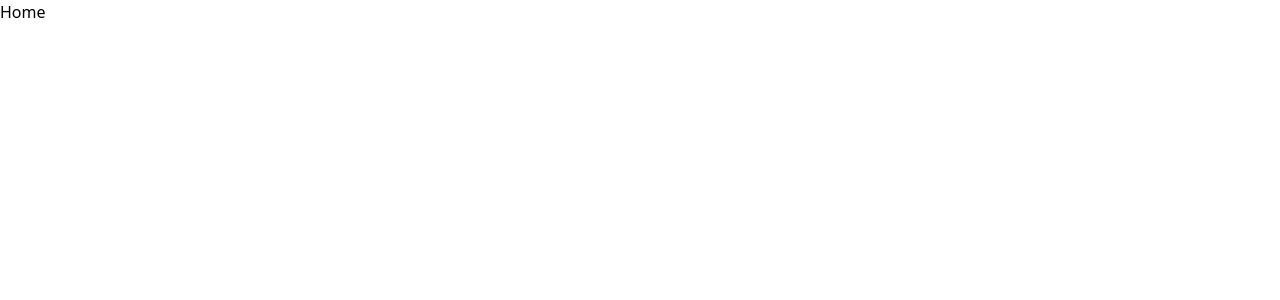
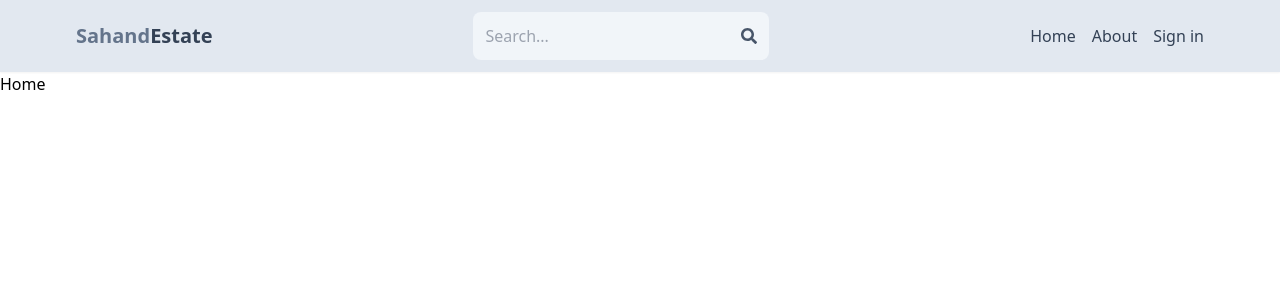
Before and after one commit to VuHuyQuang278/MERN-Real-Estate-Marketplace, a React (Vite) app in the folder client/: page / in a window 1280 px wide. Shown: the top 300 px of the page. Built offline with nearby package versions, Linux system fonts and the light colour scheme.

Commit message:
Create Header component

```diff
--- a/client/package.json
+++ b/client/package.json
@@ -12,6 +12,7 @@
   "dependencies": {
     "react": "^18.3.1",
     "react-dom": "^18.3.1",
+    "react-icons": "^5.2.1",
     "react-router-dom": "^6.24.1"
   },
   "devDependencies": {
--- a/client/src/App.jsx
+++ b/client/src/App.jsx
@@ -6,10 +6,12 @@
 import SignUp from "./pages/SignUp";
 import About from "./pages/About";
 import Profile from "./pages/Profile";
+import Header from "./components/Header";
 
 export default function App() {
   return (
     <BrowserRouter>
+      <Header />
       <Routes>
         <Route path="/" element={<Home />} />
         <Route path="/sign-in" element={<SignIn />} />
--- /dev/null
+++ b/client/src/components/Header.jsx
@@ -0,0 +1,40 @@
+import { FaSearch } from "react-icons/fa";
+import { Link } from "react-router-dom";
+
+export default function Header() {
+  return (
+    <header className="bg-slate-200 shadow-sm ">
+      <div className="flex justify-between items-center max-w-6xl mx-auto p-3">
+        <Link to="/">
+          <h1 className="font-bold text-sm sm:text-xl flex flex-wrap">
+            <span className="text-slate-500">Sahand</span>
+            <span className="text-slate-700">Estate</span>
+          </h1>
+        </Link>
+        <form className="bg-slate-100 p-3 rounded-lg flex items-center">
+          <input
+            type="text"
+            placeholder="Search..."
+            className="bg-transparent focus:outline-none w-24 sm:w-64"
+          />
+          <FaSearch className="text-slate-600" />
+        </form>
+        <ul className="flex gap-4">
+          <Link to="/">
+            <li className="hidden sm:inline text-slate-700 hover:underline">
+              Home
+            </li>
+          </Link>
+          <Link to="/about">
+            <li className="hidden sm:inline text-slate-700 hover:underline">
+              About
+            </li>
+          </Link>
+          <Link to="/sign-in">
+            <li className="text-slate-700 hover:underline">Sign in</li>
+          </Link>
+        </ul>
+      </div>
+    </header>
+  );
+}
```
Also changed, not shown: 1 other file (tests, documents, lock files or other folders).
